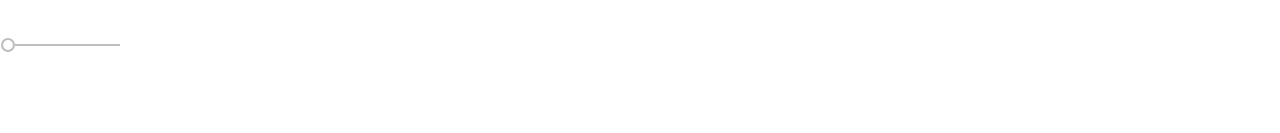
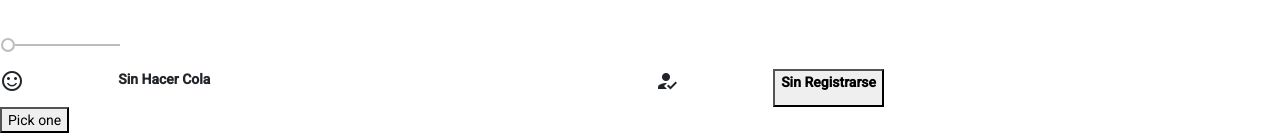
Before and after one commit to carlos-amrodri/carnes-argentinas, an Angular app: page / in a window 1280 px wide. Shown: the part 1174-1307 px from the top of the page. Before the commit the page ends 1243 px from the top, so only its background shows below. Built offline with nearby package versions, Linux system fonts and the light colour scheme; a web font is replaced by a local one.

Commit message:
Modal y lista del home

```diff
--- a/src/app/app.component.css
+++ b/src/app/app.component.css
@@ -1,6 +1,5 @@
 
 @import url('https://fonts.googleapis.com/css2?family=Piedra&display=swap');
-/* @import url('https://fonts.googleapis.com/css2?family=Merriweather&display=swap'); */
 @import url('https://fonts.googleapis.com/css2?family=Merriweather&family=Sriracha&display=swap');
 @import url('https://fonts.googleapis.com/css2?family=Fjalla+One&display=swap');
-@import url('https://fonts.googleapis.com/css2?family=Fjalla+One&family=Josefin+Sans:ital,wght@1,400;1,500;1,600;1,700&family=Ubuntu:wght@300;400&display=swap');
+@import url('https://fonts.googleapis.com/css2?family=Fjalla+One&family=Josefin+Sans:ital,wght@1,400;1,500;1,600;1,700&display=swap');
--- a/src/app/app.component.html
+++ b/src/app/app.component.html
@@ -4,5 +4,22 @@
   <h1>Prueba de materia</h1>
   <mat-slider min="1" max="100" step="1" value="1"></mat-slider>
 
+  <div class="row ">
 
+      <div class="col-1"><i class="material-icons">sentiment_satisfied_alt</i></div>
+      <div class="col-5 pl-4">
+
+          <p class="text-capitalize font-weight-bold" (click)="openDialog('sin cola')">sin hacer cola</p>
+
+      </div>
+
+
+    <div class="col-1"><i class="material-icons">how_to_reg</i></div>
+    <div class="col-5 pl-4 align-items-center">
+      <button  (click)="openDialog('Sin Registrarse')">
+        <p class="text-capitalize font-weight-bold">sin Registrarse</p>
+      </button>
+    </div>
+  </div>
+  <button mat-raised-button (click)="openDialog('maxi')">Pick one</button>
 </div>
--- a/src/app/app.component.ts
+++ b/src/app/app.component.ts
@@ -1,5 +1,14 @@
 import { Component } from '@angular/core';
+import { MatDialog, MatDialogConfig,MatDialogRef, MAT_DIALOG_DATA } from '@angular/material/dialog';
+import { ListHomeDialogComponent } from './dialog/list-home-dialog/list-home-dialog.component';
 
+export interface DialogData{
+  nombre : string;
+  ico : string;
+  titulo : string;
+  subt : string;
+  descri : string;
+}
 
 @Component({
   selector: 'app-root',
@@ -7,9 +16,20 @@ import { Component } from '@angular/core';
   styleUrls: ['./app.component.css']
 })
 export class AppComponent {
-
+  constructor(private dialog : MatDialog){}
 
   title = 'muestraCarn1';
+  nombre : string;
 
+  openDialog(nom : string){
+    // const dialogConfig = new MatDialogConfig();
+    // dialogConfig.disableClose = true;
+    // dialogConfig.autoFocus = true;
+    this.nombre = nom;
+    const dialogRef = this.dialog.open(ListHomeDialogComponent,{
+      data : {nombre : this.nombre}
+    });
+
+  }
 
 }
--- /dev/null
+++ b/src/app/dialog/list-home-dialog/list-home-dialog.component.css
@@ -0,0 +1,10 @@
+.dhead{
+    background-color: #fce4ec;
+}
+.dhead h4{
+    color: #37474f;
+    font-family: 'Josefin Sans', sans-serif;
+}
+.dhead h2{
+    font-family: 'Fjalla One', sans-serif;
+}
--- /dev/null
+++ b/src/app/dialog/list-home-dialog/list-home-dialog.component.html
@@ -0,0 +1,16 @@
+<h1>Dialog {{data.nombre}}</h1>
+<div class="border-bottom border-dark dhead p-2">
+    <div class="row mb-1">
+        <div class="col-1 "><i class="material-icons">{{data.ico}}</i></div>
+        <div class="col-10"><h2 class="text-capitalize">{{data.titulo}}</h2></div>
+    </div>
+    <h4 class="mb-1 pb-1">{{data.subt}}</h4>
+</div>
+
+<p class="mt-2">{{data.descri}}</p>
+
+
+
+<mat-dialog-actions>
+    <button mat-dialog-close class="btn btn-outline-dark">Cerrar</button>
+</mat-dialog-actions>
--- /dev/null
+++ b/src/app/dialog/list-home-dialog/list-home-dialog.component.ts
@@ -0,0 +1,22 @@
+import { Component, OnInit, Inject } from '@angular/core';
+import { MatDialogRef, MAT_DIALOG_DATA } from '@angular/material/dialog';
+import { inject } from '@angular/core/testing';
+import { DialogData } from 'src/app/app.component';
+
+
+@Component({
+  selector: 'app-list-home-dialog',
+  templateUrl: './list-home-dialog.component.html',
+  styleUrls: ['./list-home-dialog.component.css']
+})
+export class ListHomeDialogComponent implements OnInit {
+
+  constructor(public dialogRef : MatDialogRef<ListHomeDialogComponent>,
+    @Inject(MAT_DIALOG_DATA) public data : DialogData) {
+
+    }
+
+  ngOnInit(): void {
+  }
+
+}
--- /dev/null
+++ b/src/app/interfaces/dialogInterface.ts
@@ -0,0 +1,7 @@
+export interface iDialogLista{
+    icono? : string;
+    titulo? : string;
+    subtitulo? : string;
+    descripcion? : string;
+    id? : number;
+}
--- a/src/app/pages/home/home.component.html
+++ b/src/app/pages/home/home.component.html
@@ -27,20 +27,28 @@
     </div>
   </div>
 
-
+<!-- Listado -->
   <div class="container lista p-2">
     <div class="border shadow p-1 rounded">
       <div class="row ">
         <div class="col-1"><i class="material-icons">sentiment_satisfied_alt</i></div>
-        <div class="col-5 pl-4"><p class="text-capitalize font-weight-bold">sin hacer cola</p></div>
+        <div class="col-5 pl-4">
+            <p class="text-capitalize font-weight-bold" (click)="openDialog(1)">sin hacer cola</p>
+        </div>
         <div class="col-1"><i class="material-icons">how_to_reg</i></div>
-        <div class="col-5 pl-4 align-items-center"><p class="text-capitalize font-weight-bold">sin Registrarse</p></div>
+        <div class="col-5 pl-4 align-items-center">
+            <p class="text-capitalize font-weight-bold" (click)="openDialog(2)">sin Registrarse</p>
+        </div>
       </div>
       <div class="row border-bottom">
         <div class="col-1"><i class="material-icons">add_business</i></div>
-        <div class="col-5 pl-4"><p class="text-capitalize font-weight-bold">retiros por nuestro local</p></div>
+        <div class="col-5 pl-4">
+            <p class="text-capitalize font-weight-bold" (click)="openDialog(3)">retiros por nuestro local</p>
+        </div>
         <div class="col-1"><i class="material-icons">electric_moped</i></div>
-        <div class="col-5 pl-4"><p class="text-capitalize font-weight-bold">envíos en el día</p></div>
+        <div class="col-5 pl-4">
+            <p class="text-capitalize font-weight-bold" (click)="openDialog(4)">envíos en el día</p>
+        </div>
       </div>
       <div class="row ">
         <div class="col-1"><i class="material-icons">local_atm</i></div>
--- a/src/app/pages/home/home.component.ts
+++ b/src/app/pages/home/home.component.ts
@@ -1,4 +1,16 @@
 import { Component, OnInit } from '@angular/core';
+import { MatDialog, MAT_DIALOG_DATA, MatDialogRef } from '@angular/material/dialog';
+import { InfoListHomeService } from '../../services/info-list-home.service';
+import { ListHomeDialogComponent } from '../../dialog/list-home-dialog/list-home-dialog.component';
+import { iDialogLista } from '../../interfaces/dialogInterface';
+
+export interface DialogData{
+  nombre : string;
+  ico : string;
+  titulo : string;
+  subt : string;
+  descri : string;
+}
 
 @Component({
   selector: 'app-home',
@@ -7,9 +19,24 @@ import { Component, OnInit } from '@angular/core';
 })
 export class HomeComponent implements OnInit {
 
-  constructor() { }
+  mostrar : iDialogLista;
+
+  constructor(private dialog : MatDialog, public infoList : InfoListHomeService) { }
 
   ngOnInit(): void {
   }
 
+  openDialog(id : number){
+    console.log('seleccion a:' + id);
+    this.infoList.lista.forEach(info =>{
+      if(info.id == id){
+        this.mostrar = info;
+      }
+    })
+    console.log('seleccion :' + this.mostrar.id);
+    const dialogref = this.dialog.open(ListHomeDialogComponent,{
+      data : {ico : this.mostrar.icono, titulo : this.mostrar.titulo, subt : this.mostrar.subtitulo,
+      descri : this.mostrar.descripcion}
+    });
+  }
 }
--- /dev/null
+++ b/src/app/services/info-list-home.service.ts
@@ -0,0 +1,23 @@
+import { Injectable } from '@angular/core';
+import { HttpClient } from '@angular/common/http';
+import { iDialogLista } from '../interfaces/dialogInterface';
+
+@Injectable({
+  providedIn: 'root'
+})
+export class InfoListHomeService {
+
+  lista : iDialogLista[] = [];
+
+  constructor(private http : HttpClient) {
+    this.loadLista();
+  }
+
+  private loadLista(){
+    this.http.get('assets/data/listHome.js')
+    .subscribe( (resp : iDialogLista[]) =>{
+      this.lista = resp;
+    });
+  }
+
+}
--- /dev/null
+++ b/src/assets/data/listHome.js
@@ -0,0 +1,30 @@
+[
+    {
+        "id":1,
+        "icono":"sentiment_satisfied_alt",
+        "titulo":"Basta de hacer cola!",
+        "subtitulo": "Cuidamos su tiempo y su salud",
+        "descripcion": "No pierda mas su tiempo haciendo colas y exponiendo su salud. Mediante nuestra plataforma puede realizar la compra desde su casa de una forma segura"
+    },
+    {
+        "id":2,
+        "icono":"how_to_reg",
+        "titulo":"Sin registrarse",
+        "subtitulo": "No le pediremos sus datos",
+        "descripcion": "No es necesario registrarse, ni le pediremos sus datos personales o que se registre con una cuenta. Haga su compra, que se la enviaremos o podrá pasar a retirarla sin hacer cola."
+    },
+    {
+        "id":3,
+        "icono":"add_business",
+        "titulo":"Retire por nuestro local",
+        "subtitulo": "Lo esperaremos con su pedido ya listo",
+        "descripcion": "Cuando el pedido esté listo, le enviaremos una notificación para que pueda pasar a retirarlo con su nombre, sin hacer cola."
+    },
+    {
+        "id":4,
+        "icono":"electric_moped",
+        "titulo":"Envios a domicilio",
+        "subtitulo": "Reciba su pedido en la comodidad de su casa",
+        "descripcion": "Reciba el pedido en su domicilio dentro de las 24 Hs, combinaremos una franja horaria y le acercamos el pedido hasta su casa."
+    }
+]
```
Also changed, not shown: src/app/app.module.ts (+7 -2 lines), 2 other files (tests, documents, lock files or other folders).
